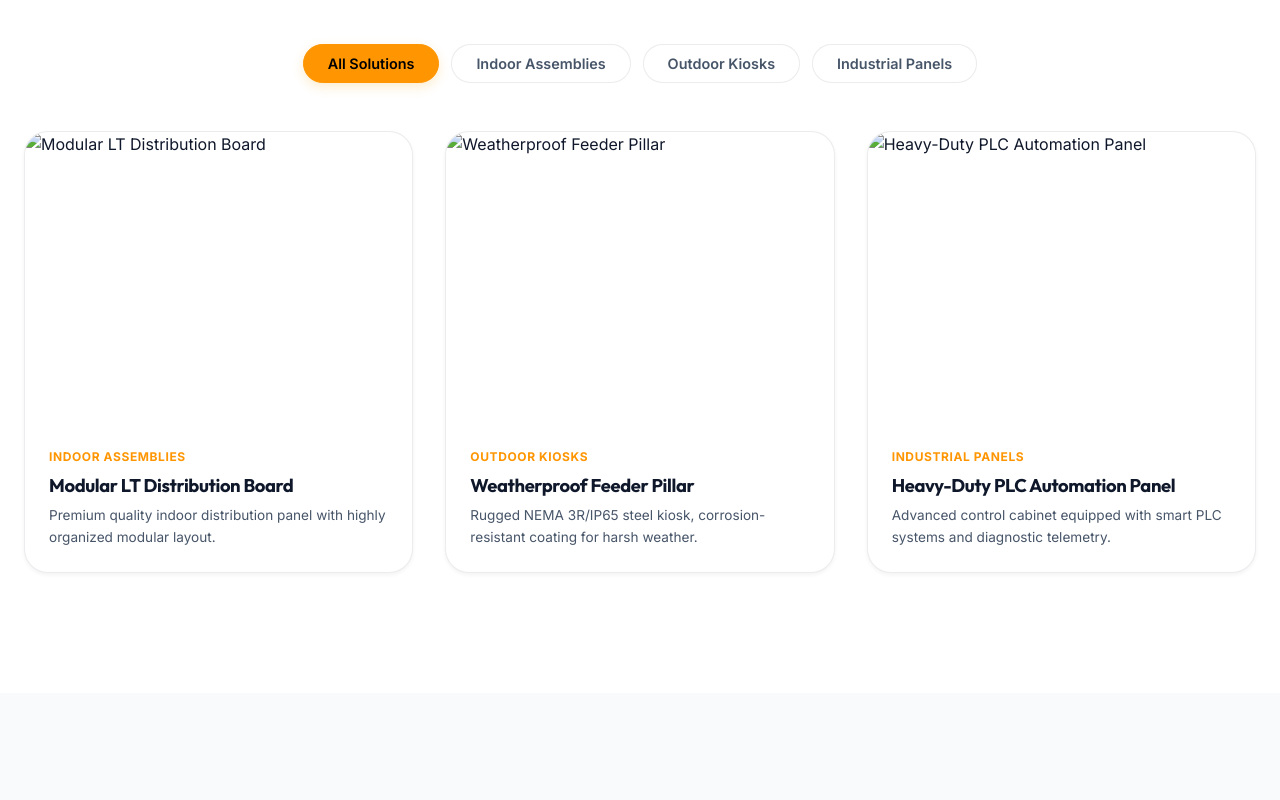
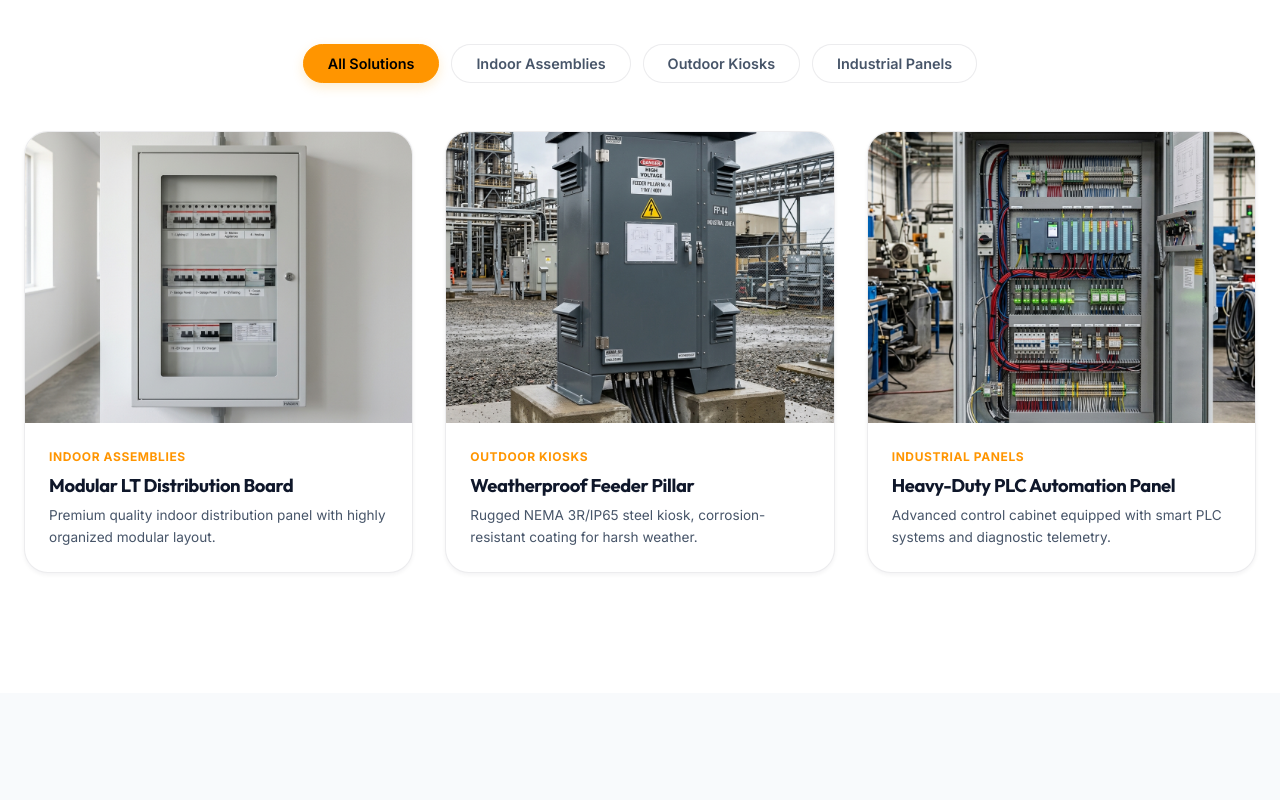
Before and after one commit to Nlitent/adarshelectricals, a plain HTML site: page index.html in a window 1280 px wide. Shown: the part 2220-3020 px from the top of the page. Drawn offline with Linux system fonts and the light colour scheme; files whose address does not match are found by name.

Commit message:
Update index.html

```diff
--- a/index.html
+++ b/index.html
@@ -287,9 +287,9 @@
                 <!-- Indoor Panel Grid Item -->
                 <div class="gallery-item reveal" data-category="indoor">
                     <div class="gallery-image-wrapper">
-                        <img src="./assets/panel-indoor.png" alt="Modular LT Distribution Board">
+                        <img src="panel-indoor.png" alt="Modular LT Distribution Board">
                         <div class="gallery-overlay">
-                            <button class="lightbox-trigger" data-image="./assets/panel-indoor.png" data-title="Modular LT Distribution Board" data-desc="Fully compartmentalized indoor power distribution center designed to optimize breaker arrangements, safety isolation, and ease of ventilation. Built with high-purity electrolytic copper busbars.">
+                            <button class="lightbox-trigger" data-image="panel-indoor.png" data-title="Modular LT Distribution Board" data-desc="Fully compartmentalized indoor power distribution center designed to optimize breaker arrangements, safety isolation, and ease of ventilation. Built with high-purity electrolytic copper busbars.">
                                 <svg viewBox="0 0 24 24" fill="none" stroke="currentColor">
                                     <path d="M15 3h6v6M9 21H3v-6M21 3l-7 7M3 21l7-7"></path>
                                 </svg>
@@ -306,9 +306,9 @@
                 <!-- Outdoor Panel Grid Item -->
                 <div class="gallery-item reveal" data-category="outdoor">
                     <div class="gallery-image-wrapper">
-                        <img src="./assets/panel-outdoor.png" alt="Weatherproof Feeder Pillar">
+                        <img src="panel-outdoor.png" alt="Weatherproof Feeder Pillar">
                         <div class="gallery-overlay">
-                            <button class="lightbox-trigger" data-image="./assets/panel-outdoor.png" data-title="Weatherproof Feeder Pillar" data-desc="Rugged outdoor kiosk panel rated for IP65 water and dust protection. Double-walled enclosure design, UV-resistant powder coating, neoprene door seals, and robust padlockable swings to resist theft and climate damage.">
+                            <button class="lightbox-trigger" data-image="panel-outdoor.png" data-title="Weatherproof Feeder Pillar" data-desc="Rugged outdoor kiosk panel rated for IP65 water and dust protection. Double-walled enclosure design, UV-resistant powder coating, neoprene door seals, and robust padlockable swings to resist theft and climate damage.">
                                 <svg viewBox="0 0 24 24" fill="none" stroke="currentColor">
                                     <path d="M15 3h6v6M9 21H3v-6M21 3l-7 7M3 21l7-7"></path>
                                 </svg>
@@ -325,9 +325,9 @@
                 <!-- Industrial Panel Grid Item -->
                 <div class="gallery-item reveal" data-category="industrial">
                     <div class="gallery-image-wrapper">
-                        <img src="./assets/panel-industrial.png" alt="Heavy-Duty PLC Automation Panel">
+                        <img src="panel-industrial.png" alt="Heavy-Duty PLC Automation Panel">
                         <div class="gallery-overlay">
-                            <button class="lightbox-trigger" data-image="./assets/panel-industrial.png" data-title="Heavy-Duty PLC Automation Panel" data-desc="State-of-the-art PLC automation console panel utilizing intelligent controller chips. Features structured cable terminals, multi-channel thermal ventilation fans, active digital safety circuit relays, and telemetry.">
+                            <button class="lightbox-trigger" data-image="panel-industrial.png" data-title="Heavy-Duty PLC Automation Panel" data-desc="State-of-the-art PLC automation console panel utilizing intelligent controller chips. Features structured cable terminals, multi-channel thermal ventilation fans, active digital safety circuit relays, and telemetry.">
                                 <svg viewBox="0 0 24 24" fill="none" stroke="currentColor">
                                     <path d="M15 3h6v6M9 21H3v-6M21 3l-7 7M3 21l7-7"></path>
                                 </svg>
@@ -380,7 +380,7 @@
 
                 <div class="about-visual reveal">
                     <div class="about-visual-overlay"></div>
-                    <img src="./assets/panel-industrial.png" alt="Adarsh Electricals Panel Shop Floor">
+                    <img src="panel-industrial.png" alt="Adarsh Electricals Panel Shop Floor">
                     <div class="about-badge">
                         <div class="about-badge-title">Local Manufacturing Pioneer</div>
                         <p class="about-badge-text">Located directly inside the Dadra & Nagar Haveli industrial corridor, optimizing transport timelines and site installations.</p>
```
